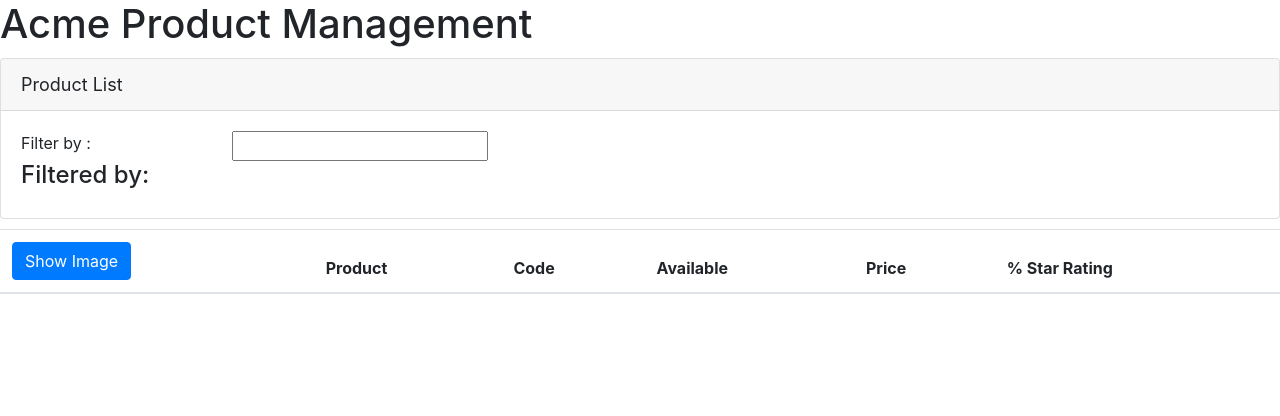
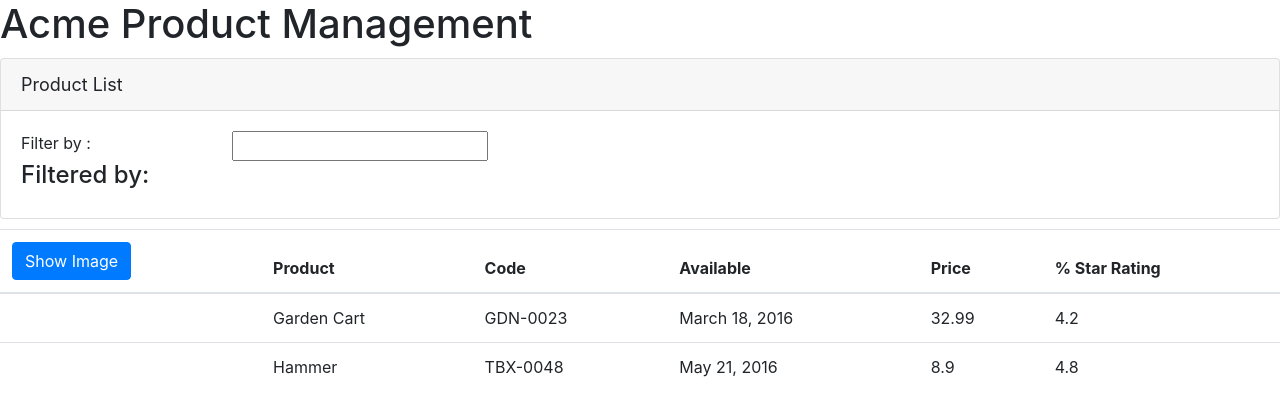
Before and after one commit to vvilelaj/angular, an Angular app in the folder getting-started/: page / in a window 1280 px wide. Shown: the top 416 px of the page. Built offline with nearby package versions, Linux system fonts and the light colour scheme.

Commit message:
shows product into product-list component

```diff
--- a/getting-started/src/app/products/product-list.component.html
+++ b/getting-started/src/app/products/product-list.component.html
@@ -17,7 +17,7 @@
 </div>
 
 <div class="table-responsive">
-    <table class="table">
+    <table class="table" *ngIf="products && products.length">
         <thead>
             <tr>
                 <th>
@@ -33,7 +33,14 @@
             </tr>
         </thead>
         <tbody>
-
+            <tr *ngFor="let product of products">
+                <td></td>
+                <td>{{ product.productName }}</td>
+                <td>{{ product.productCode }}</td>
+                <td>{{ product.releaseDate }}</td>
+                <td>{{ product.price }}</td>
+                <td>{{ product.starRating }}</td>
+            </tr>
         </tbody>
     </table>
 </div>
--- a/getting-started/src/app/products/product-lit.component.ts
+++ b/getting-started/src/app/products/product-lit.component.ts
@@ -6,4 +6,26 @@
 })
 export class ProductListComponent {
     pageTitle: string = "Product List";
+    products : any[] = [
+        {
+            "productId": 2,
+            "productName": "Garden Cart",
+            "productCode": "GDN-0023",
+            "releaseDate": "March 18, 2016",
+            "description": "15 gallon capacity rolling garden cart",
+            "price": 32.99,
+            "starRating": 4.2,
+            "imageUrl": "https://openclipart.org/image/300px/svg_to_png/58471/garden_cart.png"
+          },
+          {
+            "productId": 5,
+            "productName": "Hammer",
+            "productCode": "TBX-0048",
+            "releaseDate": "May 21, 2016",
+            "description": "Curved claw steel hammer",
+            "price": 8.9,
+            "starRating": 4.8,
+            "imageUrl": "https://openclipart.org/image/300px/svg_to_png/73/rejon_Hammer.png"
+          }
+    ];
 }
```
